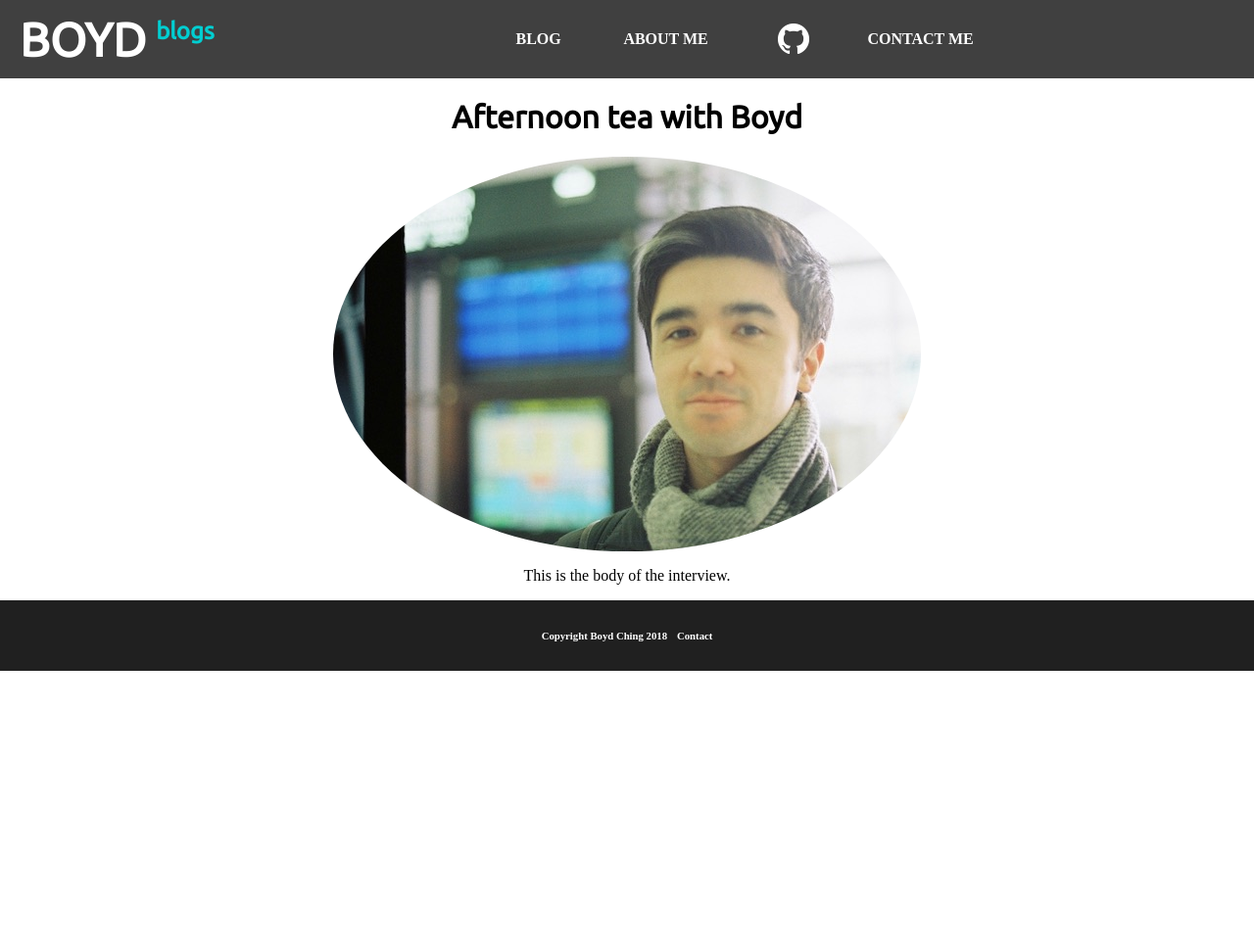
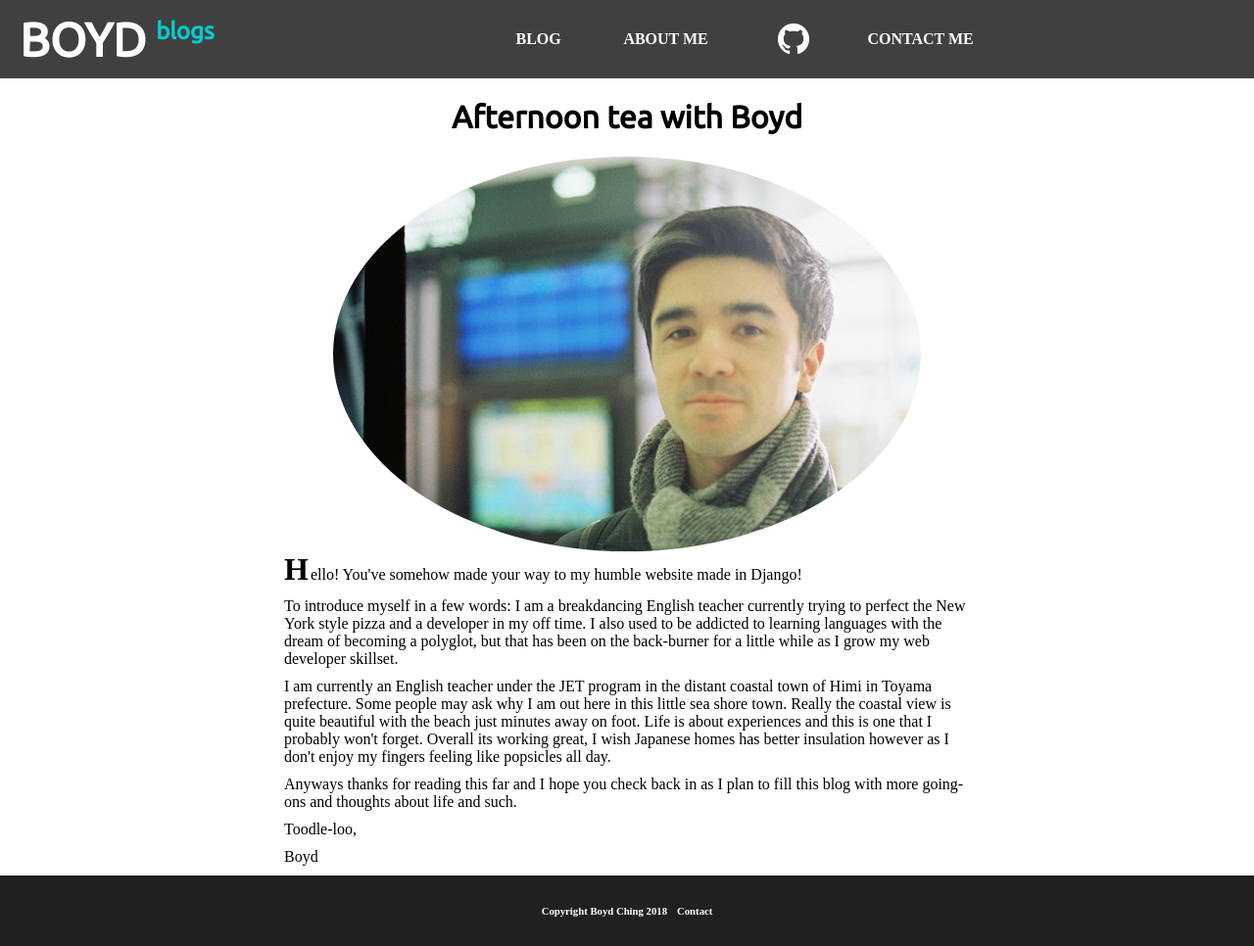
Before and after one commit to bching/django-blog, a Django app: page /about/ in a window 1280 px wide. Shown: the whole page at 98% size. Before the commit the page ends 685 px from the top, so only its background shows below. Run offline with Django 3.2, Linux system fonts and the light colour scheme; some libraries are stand-ins or nearby versions.

Commit message:
updates
* fix text content pushing past footer
* fix post cycle arrows overlapping menu button
* remove time from post dates
* add content and layout for about page

```diff
--- a/blog/static/css/blog.css
+++ b/blog/static/css/blog.css
@@ -2,7 +2,7 @@
   margin-left: -40px;
 }
 
-html, body {
+html, body, p {
   padding: 0px;
   margin: 0px;
 }
@@ -121,7 +121,7 @@ h1, h2, h3, h4 {
 .column-right {
   background-color: #F8F8F8;
   width: 100%;
-  height: 100%;
+  /* height: 100%; */
 }
 
 .date {
@@ -148,14 +148,16 @@ h1, h2, h3, h4 {
 }
 
 .post {
-  margin-bottom: 70px;
-  margin-left: 40px;
+  margin: 0px 40px 70px 40px;
 }
 
 .post h1 a, .post h1 a:visited {
   color: #000000;
 }
 
+/*
+ * About Page
+ */
  .content-about {
    display: flex;
    flex-direction: column;
@@ -165,6 +167,21 @@ h1, h2, h3, h4 {
    border-radius: 50%;
    max-width:100%;
    height:auto;
+ }
+
+.center-text {
+  display: block;
+  margin: 0px 30px;
+  width: 700px;
+}
+.center-text p {
+  margin-bottom: 10px;
+}
+
+.first-letter {
+  font-weight: bolder;
+  font-size: 200%;
+  padding-right: 2px;
 }
 
 /*
@@ -225,9 +242,9 @@ h1, h2, h3, h4 {
 
   .post-cycle {
     float: right;
-    display: inline-block;
-    position: relative;
+    display: block;
     right: 10px;
+    /* margin-right: 10px; */
   }
   .nav-arrow {
     color: #fff;
--- a/blog/templates/blog/about.html
+++ b/blog/templates/blog/about.html
@@ -6,8 +6,14 @@
 <div class="content-about">
   <h1>Afternoon tea with Boyd</h1>
   <img class="about-me-picture" src="{% static 'images/bright-guy-40.JPG' %}"></img>
-  <p><span class="first-letter">T</span>his is the body of
-    the interview.</p>
+  <div class="center-text">
+    <p><span class="first-letter">H</span>ello! You've somehow made your way to my humble website made in Django!</p>
+    <p>To introduce myself in a few words: I am a breakdancing English teacher currently trying to perfect the New York style pizza and a developer in my off time. I also used to be addicted to learning languages with the dream of becoming a polyglot, but that has been on the back-burner for a little while as I grow my web developer skillset.</p>
+    <p>I am currently an English teacher under the JET program in the distant coastal town of Himi in Toyama prefecture. Some people may ask why I am out here in this little sea shore town. Really the coastal view is quite beautiful with the beach just minutes away on foot. Life is about experiences and this is one that I probably won't forget. Overall its working great, I wish Japanese homes has better insulation however as I don't enjoy my fingers feeling like popsicles all day.</p>
+    <p>Anyways thanks for reading this far and I hope you check back in as I plan to fill this blog with more going-ons and thoughts about life and such.</p>
+    <p>Toodle-loo,</p>
+    <p>Boyd</p>
+  </div>
 </div>
 
 {% endblock %}
--- a/blog/views.py
+++ b/blog/views.py
@@ -16,7 +16,7 @@ def json_serial(obj):
     raise TypeError('Type %s not serializable' % type(obj))
 
 def get_post_list(self):
-    posts = Post.objects.filter(published_date__lte=timezone.now()).order_by('published_date')
+    posts = Post.objects.filter(published_date__lte=date.today()).order_by('published_date')
     return posts
 
 def base(request):
@@ -31,7 +31,7 @@ def post_list(request):
     return render(request, 'blog/post_list.html', {'posts': posts})
 
 def post_recent(request):
-    posts = Post.objects.filter(published_date__lte=timezone.now()).latest('published_date')
+    posts = Post.objects.filter(published_date__lte=date.today()).latest('published_date')
     return render(request, 'blog/post_recent.html', {'post': posts})
 
 def post_detail(request, pk):
@@ -53,7 +53,7 @@ def post_new(request):
         if form.is_valid():
             post = form.save(commit=False)
             post.author = request.user
-            post.published_date = timezone.now()
+            post.published_date = date.today()
             post.save()
             return redirect('post_detail', pk=post.pk)
     else:
@@ -67,7 +67,7 @@ def post_edit(request, pk):
         if form.is_valid():
             post = form.save(commit=False)
             post.author = request.user
-            post.published_date = timezone.now()
+            post.published_date = date.today()
             post.save()
             return redirect('post_detail', pk=post.pk)
     else:
```
Also changed, not shown: blog/models.py (+6 -5 lines), blog/migrations/0003_remove_time_field.py (added), blog/migrations/0004_update_date_field.py (added), blog/templates/blog/base.html (indentation only), 3 other files. Lines whose indentation alone changed are shown as unchanged.
